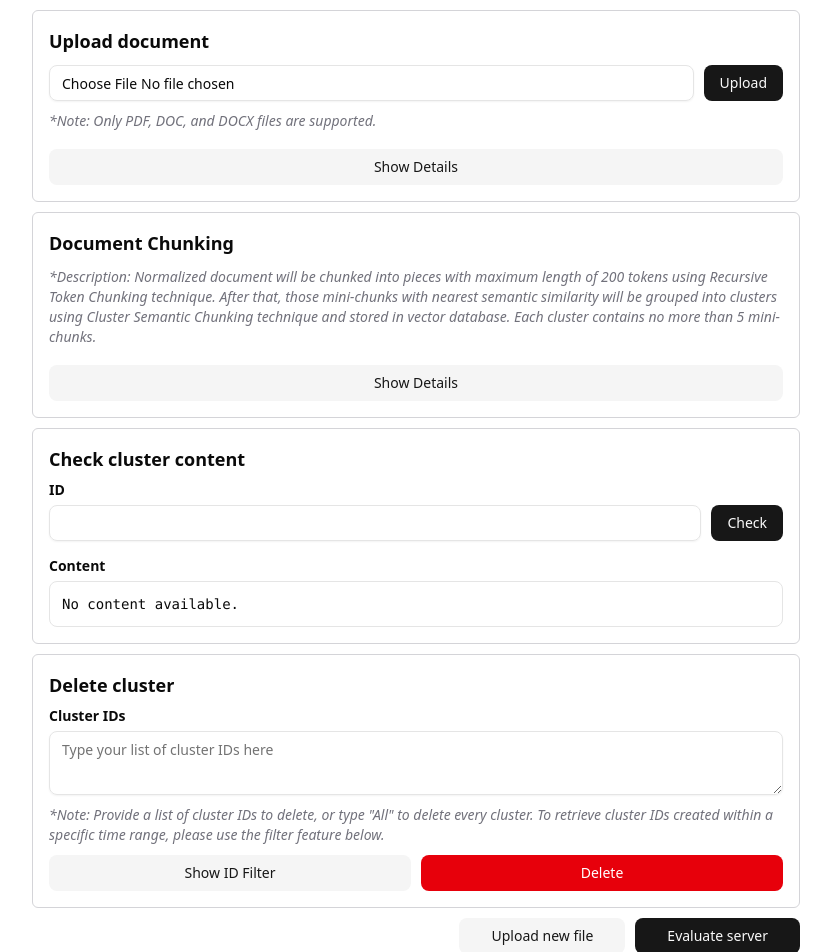
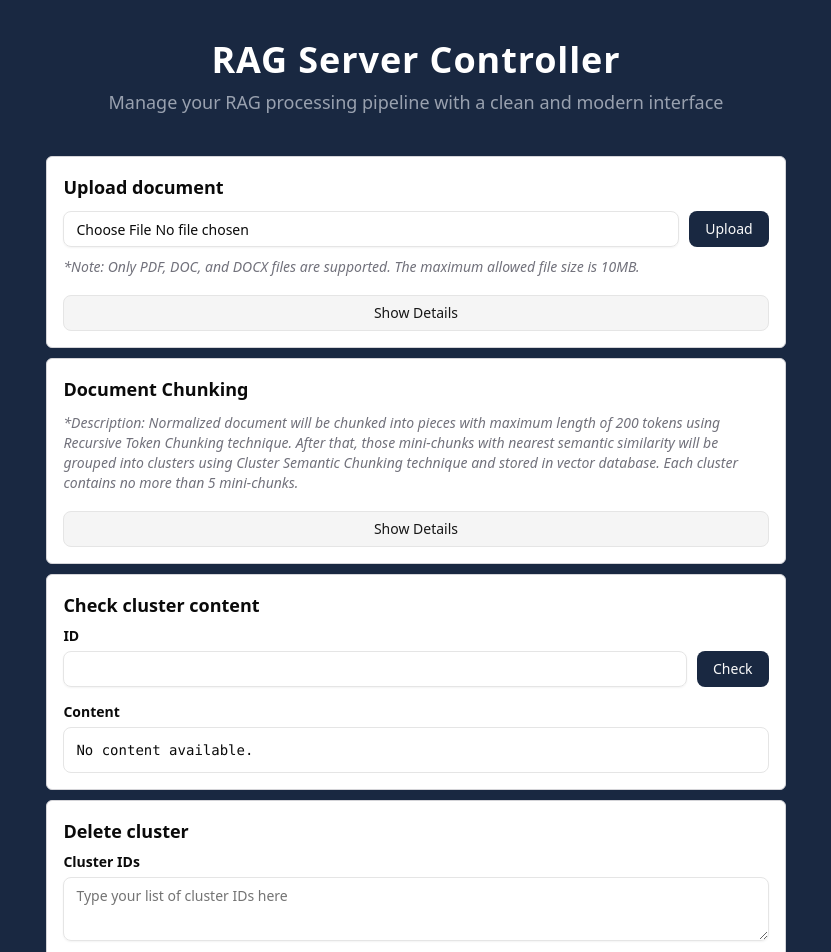
Before and after one commit to FureiiVu/RAG_Server_for_IELTS, a React app in the folder frontend/: page /server-controller in a window 1280 px wide. Shown: the top 952 px of the page, without its empty margins (224-1055 px from the left). Built offline with nearby package versions, Linux system fonts and the light colour scheme; the HTML template or start-up script is replaced by a standard one.

Commit message:
Update background and button color

```diff
--- a/frontend/src/components/cards/deleteClusters.tsx
+++ b/frontend/src/components/cards/deleteClusters.tsx
@@ -30,7 +30,7 @@ export const DeleteClustersCard = () => {
       ? "border-red-500 bg-red-50"
       : isCompleted
       ? "border-green-500 bg-green-50"
-      : "border-zinc-300"
+      : "border-zinc-300 bg-white"
   }`;
 
   const handleTextareaChange = (ids: string) => {
@@ -102,16 +102,16 @@ export const DeleteClustersCard = () => {
         <div className="flex justify-between space-x-2.5">
           <Button
             variant="secondary"
-            className="flex-1"
+            className="flex-1 bg-[#F5F5F5] border hover:bg-zinc-200"
             onClick={() => setIsOpen(!isOpen)}
           >
-            {isOpen ? "Close ID Filter" : "Show ID Filter"}
+            {isOpen ? "Close Filter" : "Show Filter"}
           </Button>
 
           <Button
             onClick={handleDeleteClusters}
             disabled={isLoading}
-            className="flex-1"
+            className="flex-1 hover:bg-[#FF5C5C]"
             variant="destructive"
           >
             Delete
@@ -160,7 +160,7 @@ export const DeleteClustersCard = () => {
                 <Button
                   onClick={handleFilterClusterIDs}
                   disabled={isLoading}
-                  className="w-full mb-2"
+                  className="w-full mb-2 bg-[#192841] hover:bg-[#2A3E69]"
                 >
                   Filter IDs
                 </Button>
--- a/frontend/src/components/cards/documentChunking.tsx
+++ b/frontend/src/components/cards/documentChunking.tsx
@@ -51,7 +51,7 @@ export const DocumentChunkingCard = () => {
       ? "border-red-500 bg-red-50"
       : rtcIsCompleted && cscIsCompleted
       ? "border-green-500 bg-green-50"
-      : "border-zinc-300"
+      : "border-zinc-300 bg-white"
   }`;
 
   return (
@@ -77,7 +77,7 @@ export const DocumentChunkingCard = () => {
 
         <Button
           variant="secondary"
-          className="mt-2"
+          className="mt-2 bg-[#F5F5F5] border hover:bg-zinc-200"
           onClick={() => setIsOpen(!isOpen)}
         >
           {isOpen ? "Hide Details" : "Show Details"}
--- a/frontend/src/components/cards/fileUploadInput.tsx
+++ b/frontend/src/components/cards/fileUploadInput.tsx
@@ -35,7 +35,7 @@ export const FileUploadInput = () => {
       ? "border-red-500 bg-red-50"
       : isCompleted
       ? "border-green-500 bg-green-50"
-      : "border-zinc-300"
+      : "border-zinc-300 bg-white"
   }`;
 
   return (
@@ -53,7 +53,11 @@ export const FileUploadInput = () => {
             onChange={handleFileChange}
           />
 
-          <Button onClick={handleUpload} disabled={isLoading || isCompleted}>
+          <Button
+            onClick={handleUpload}
+            disabled={isLoading || isCompleted}
+            className="bg-[#192841] hover:bg-[#2A3E69]"
+          >
             {isLoading ? (
               <Loader2 className="animate-spin w-4 h-4" />
             ) : isCompleted ? (
@@ -65,12 +69,13 @@ export const FileUploadInput = () => {
         </div>
 
         <p className="text-sm text-zinc-500 italic">
-          *Note: Only PDF, DOC, and DOCX files are supported.
+          *Note: Only PDF, DOC, and DOCX files are supported. The maximum
+          allowed file size is 10MB.
         </p>
 
         <Button
           variant="secondary"
-          className="mt-2"
+          className="mt-2 bg-[#F5F5F5] border hover:bg-zinc-200"
           onClick={() => setIsOpen(!isOpen)}
         >
           {isOpen ? "Hide Details" : "Show Details"}
--- a/frontend/src/components/cards/getClusterContent.tsx
+++ b/frontend/src/components/cards/getClusterContent.tsx
@@ -24,7 +24,7 @@ export const GetClusterContentCard = () => {
       ? "border-red-500 bg-red-50"
       : isCompleted
       ? "border-green-500 bg-green-50"
-      : "border-zinc-300"
+      : "border-zinc-300 bg-white"
   }`;
 
   return (
@@ -47,7 +47,11 @@ export const GetClusterContentCard = () => {
           <div className="flex justify-between space-x-2.5">
             <Input id="cluster-id" type="text" onChange={handleInputChange} />
 
-            <Button onClick={handleGetContent} disabled={isLoading}>
+            <Button
+              onClick={handleGetContent}
+              disabled={isLoading}
+              className="bg-[#192841] hover:bg-[#2A3E69]"
+            >
               Check
             </Button>
           </div>
--- a/frontend/src/pages/serverControllerPage.tsx
+++ b/frontend/src/pages/serverControllerPage.tsx
@@ -34,19 +34,36 @@ const ServerControllerPage = () => {
   };
 
   return (
-    <>
+    <div className="min-h-screen w-full bg-[#192841] py-10 px-6">
+      {/* Header */}
+      <div className="w-full max-w-5xl mx-auto mb-10 text-center">
+        <h1 className="text-4xl font-bold tracking-wide text-white mb-2">
+          RAG Server Controller
+        </h1>
+        <p className="text-gray-400 text-lg">
+          Manage your RAG processing pipeline with a clean and modern interface
+        </p>
+      </div>
+
+      {/* Main content container */}
+      <div className="w-full space-y-6">
         <FileUploadInput />
         <DocumentChunkingCard />
         <GetClusterContentCard />
         <DeleteClustersCard />
 
-      <div className="w-full max-w-[60%] mx-auto my-2.5 flex justify-end space-x-2.5">
-        <Button variant="secondary" className="px-8" onClick={cleanAllStores}>
+        {/* Buttons */}
+        <div className="w-full flex justify-end max-w-[60%] mx-auto space-x-3 pt-4">
+          <Button
+            variant="secondary"
+            className="px-8 bg-[#3D4C66] text-white hover:bg-[#4A5A78]"
+            onClick={cleanAllStores}
+          >
             Upload new file
           </Button>
-        <Button className="px-8">Evaluate server</Button>
         </div>
-    </>
+      </div>
+    </div>
   );
 };
 
```
Lines whose indentation alone changed are shown as unchanged.
